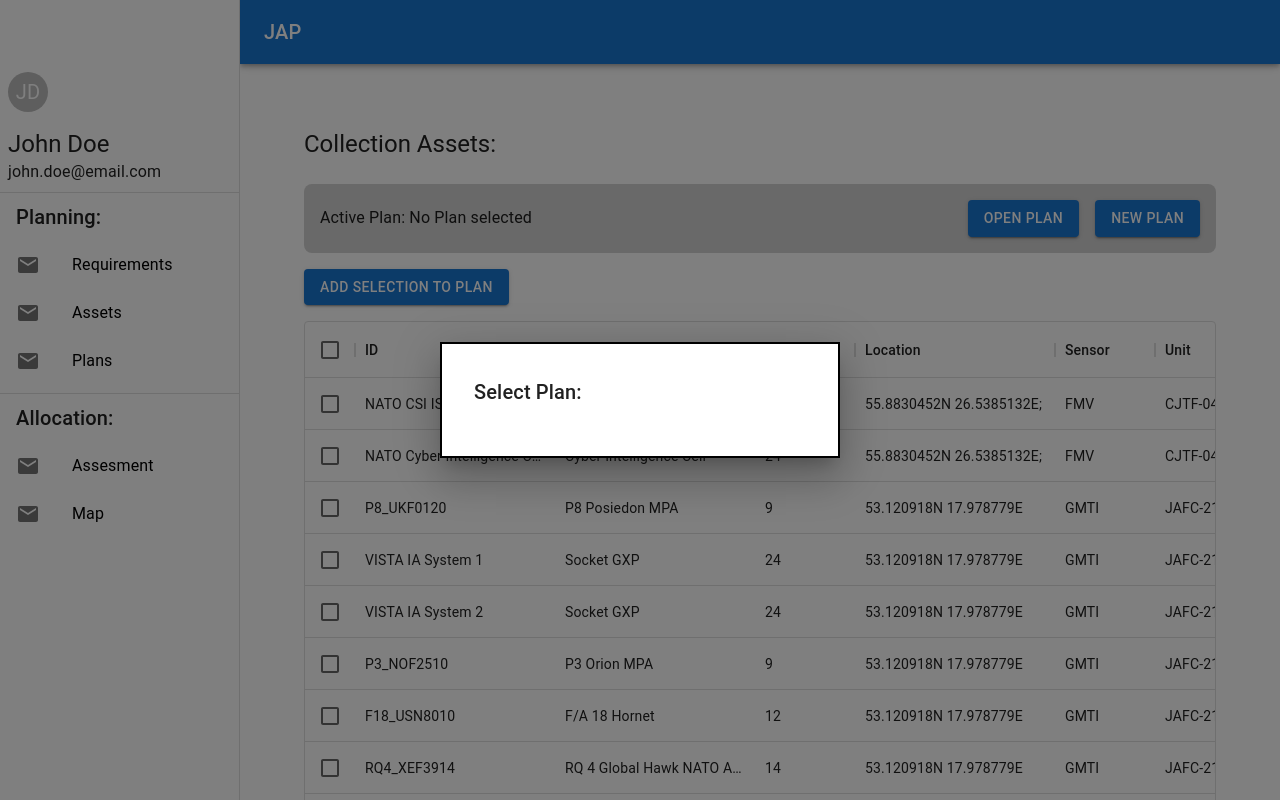
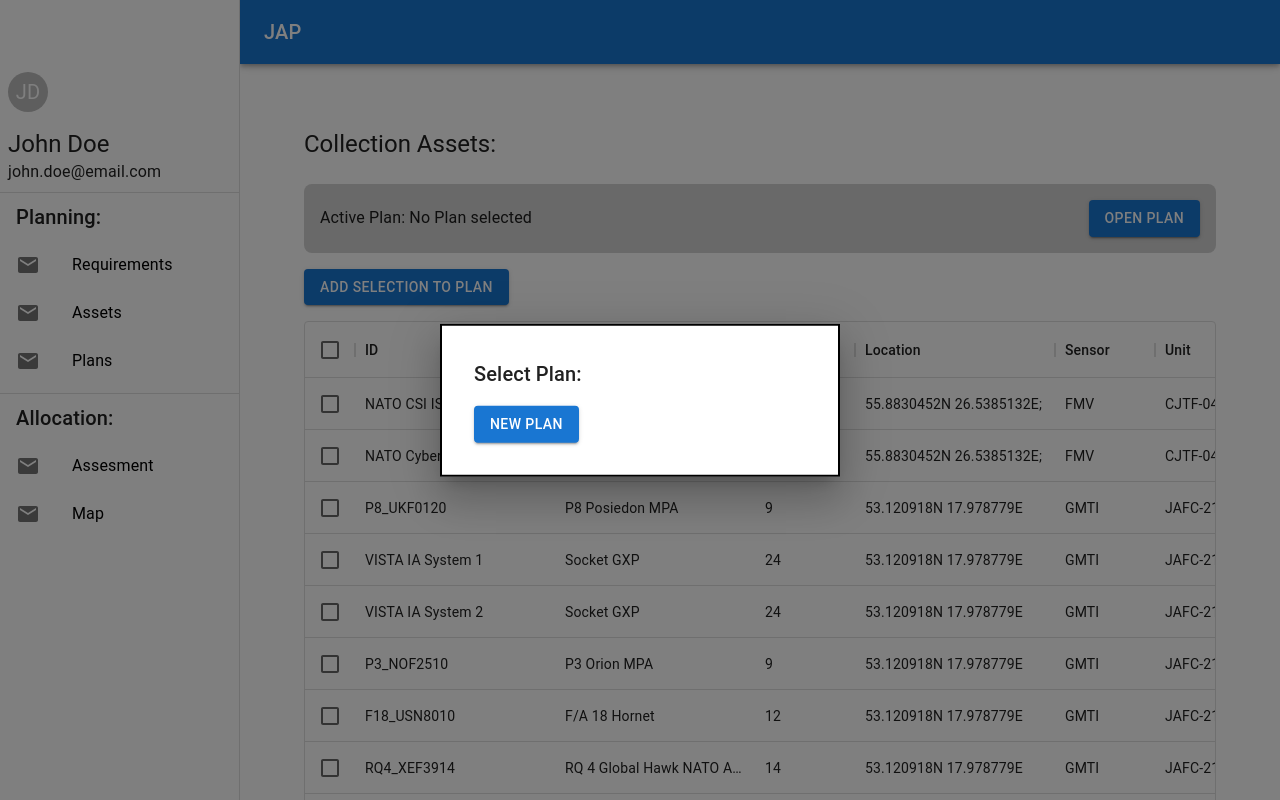
Before and after one commit to oaparfene/jeap-client, a Next.js app: page /assets in a window 1280 px wide. Both pictures are taken after a click on the button "OPEN PLAN". Shown: the top 800 px of the page. Built offline with nearby package versions, Linux system fonts and the light colour scheme.

Commit message:
add new plane to open plan modal

```diff
--- a/src/components/PlanSelector.tsx
+++ b/src/components/PlanSelector.tsx
@@ -40,9 +40,9 @@ export const PlanSelector = (props: PlanSelectorProps) => {
                 <Typography>
                     Active Plan: {props.plans[props.activePlanIndex]?.name ? props.plans[props.activePlanIndex].name : 'No Plan selected'}
                 </Typography>
-                <Box sx={{ display: 'flex', flexDir: 'row', gap: 2}}>
+                <Box sx={{ display: 'flex', flexDir: 'row', gap: 2 }}>
                     <Button variant='contained' sx={{ mb: 0 }} onClick={() => setOpenPlan(true)}>Open Plan</Button>
-                    <Button variant='contained' sx={{ mb: 0 }} onClick={() => setOpenNewPlan(true)}>New Plan</Button>
+                    {/* <Button variant='contained' sx={{ mb: 0 }} onClick={() => setOpenNewPlan(true)}>New Plan</Button> */}
                 </Box>
             </Box>
             <Modal
@@ -97,6 +97,10 @@ export const PlanSelector = (props: PlanSelectorProps) => {
                             </ListItem>))
                         }
                     </List>
+                    <Button variant='contained' sx={{ mb: 0 }} onClick={() => {
+                        setOpenPlan(false)
+                        setOpenNewPlan(true)
+                    }}>New Plan</Button>
 
                 </Box>
             </Modal>
```
